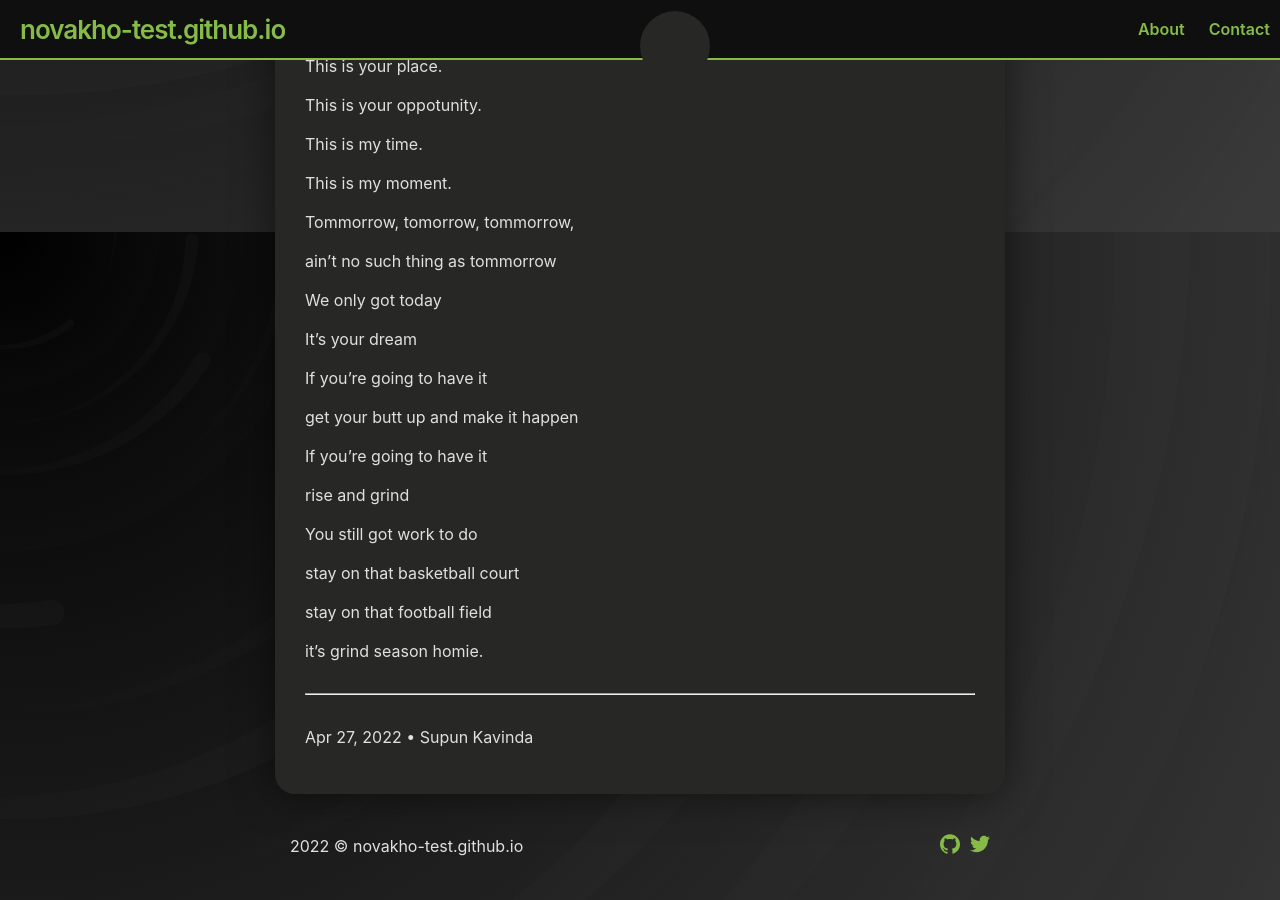
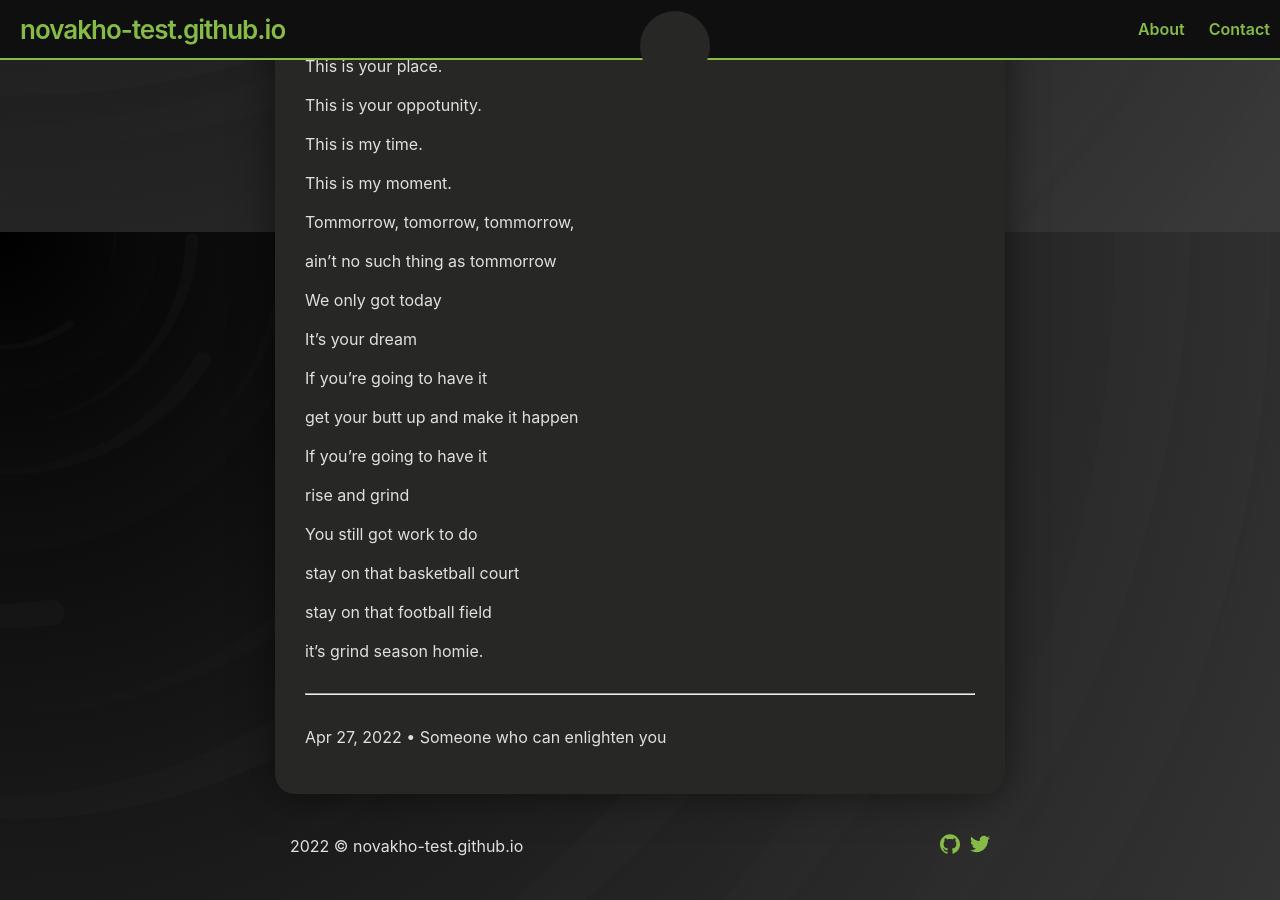
Before and after one commit to novakho/novakho-test.github.io, a Jekyll site: the page built from _posts/2022-04-27-Are-you-too-tired.md, in a window 1280 px wide and 900 px high, scrolled down 2648 px. Built offline with Jekyll 4.4.1, drawn with Linux system fonts in a browser that asks for light colours.

Commit message:
Update 2022-04-27-Are-you-too-tired.md

```diff
--- a/_posts/2022-04-27-Are-you-too-tired.md
+++ b/_posts/2022-04-27-Are-you-too-tired.md
@@ -1,6 +1,6 @@
 ---
 layout: post
-author: Supun Kavinda
+author: Someone who can enlighten you
 title: Are-you-too-tired
 ---
 ---
```
